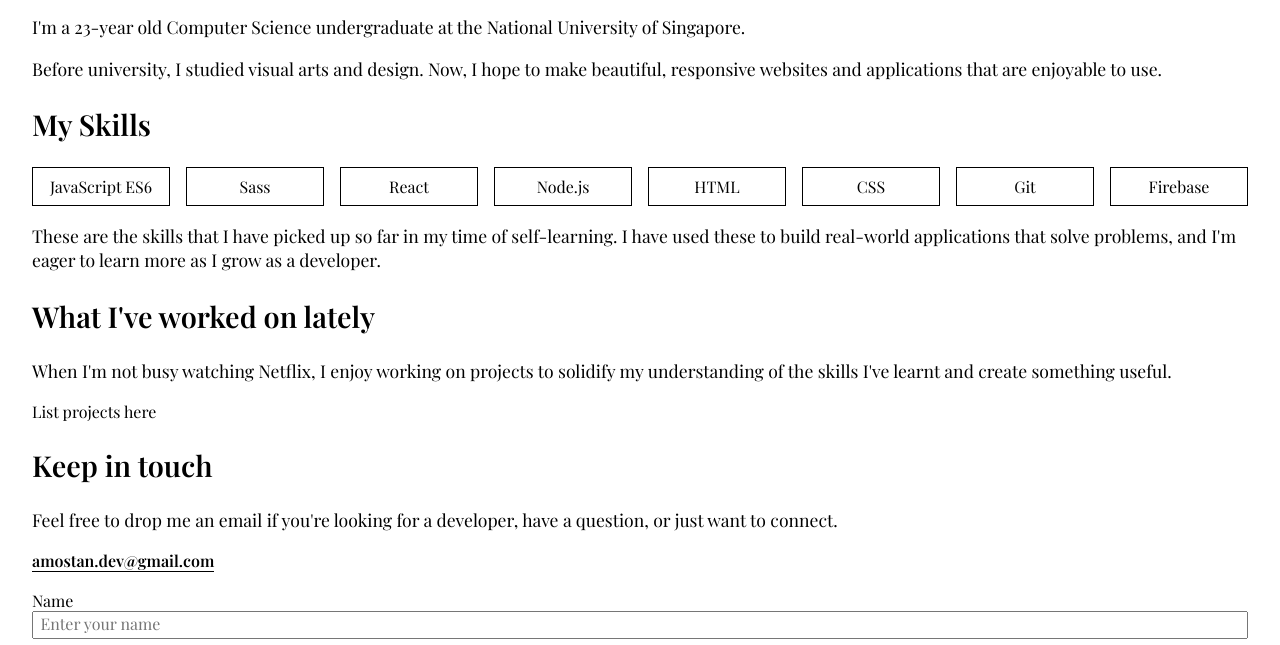
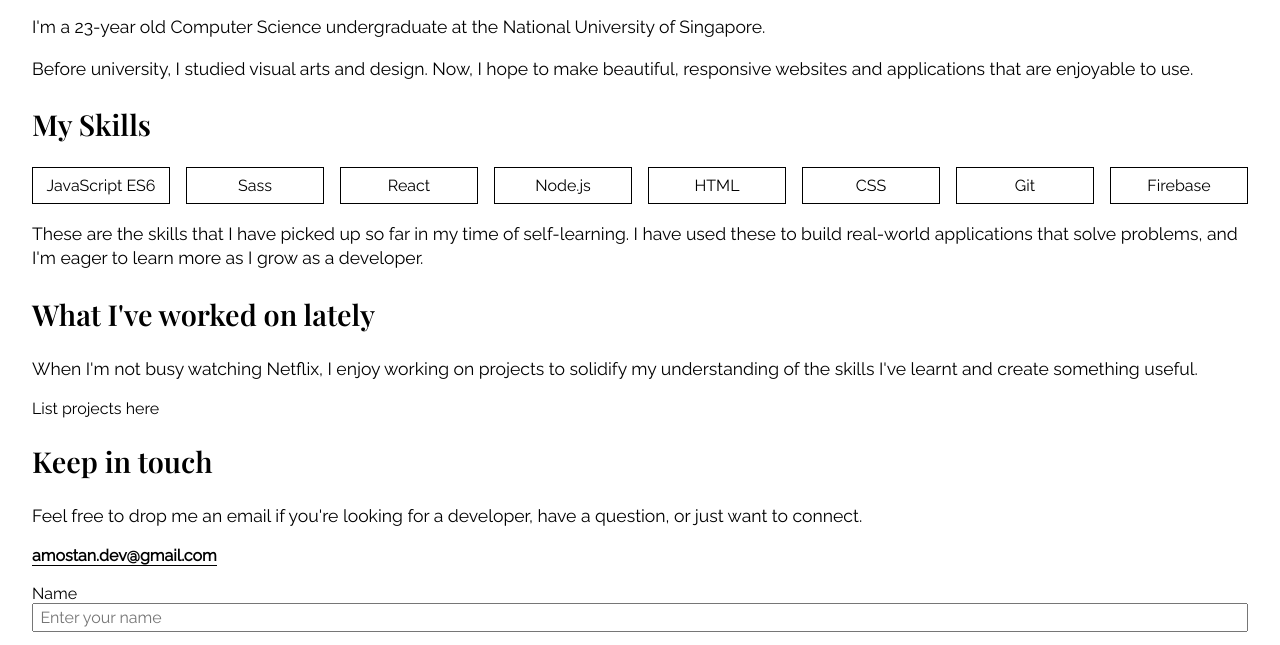
Before and after one commit to atyhamos/gatsby-portfolio, a Gatsby site: page / in a window 1280 px wide. Shown: the part 135-780 px from the top of the page. Built offline with nearby package versions, Linux system fonts and the light colour scheme; Gatsby itself is replaced by a stand-in of ours.

Commit message:
Add Raleway font for body

```diff
--- a/package.json
+++ b/package.json
@@ -16,6 +16,7 @@
   },
   "dependencies": {
     "@fontsource/playfair-display": "^4.5.10",
+    "@fontsource/raleway": "^4.5.9",
     "@formspree/react": "^2.3.0",
     "gatsby": "^4.19.2",
     "gatsby-plugin-sass": "^5.19.0",
--- a/src/components/Contact/Contact.component.scss
+++ b/src/components/Contact/Contact.component.scss
@@ -4,10 +4,10 @@ form {
   input,
   textarea,
   button {
-    font-family: 'Playfair Display', serif;
+    font-family: 'Raleway', serif;
     margin-bottom: 1em;
     font-size: 1rem;
-    padding: 0 0.2em 0.2em 0.4em;
+    padding: 0.2em 0.2em 0.2em 0.4em;
   }
 }
 
--- a/src/pages/index.jsx
+++ b/src/pages/index.jsx
@@ -1,5 +1,6 @@
 import React from 'react'
 import '@fontsource/playfair-display'
+import '@fontsource/raleway'
 import '@fontsource/playfair-display/600.css'
 import '@fontsource/playfair-display/700.css'
 import '../styles/index.scss'
--- a/src/styles/index.scss
+++ b/src/styles/index.scss
@@ -1,10 +1,15 @@
 body {
-  font-family: 'Playfair Display', serif;
+  font-family: 'Raleway', serif;
   box-sizing: border-box;
 }
 
 .body-container {
   padding: 1.5em;
+}
+
+h1,
+h2 {
+  font-family: 'Playfair Display', sans-serif;
 }
 
 h1 {
```
Also changed, not shown: 1 other file.
